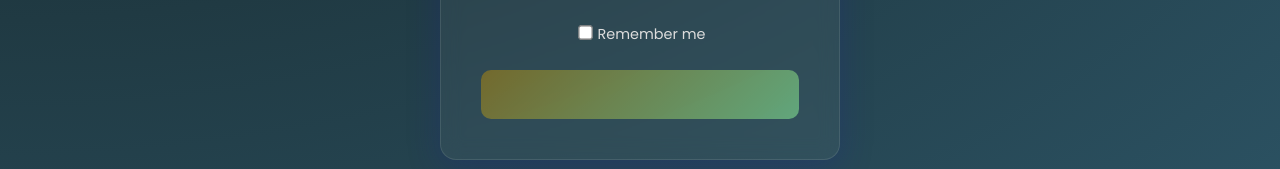
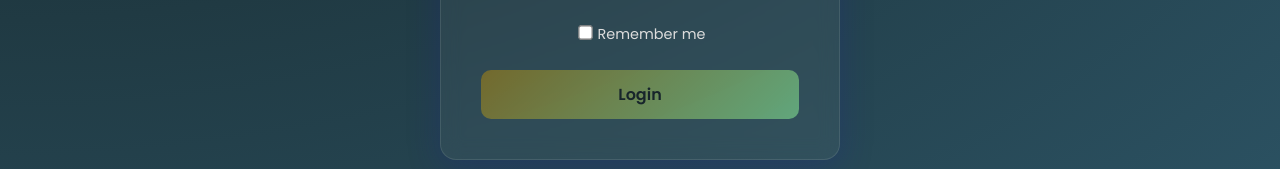
Before and after one commit to MackOfalda125/skill-based-badge-exam, a React (Create React App) app: page / in a window 1280 px wide. Shown: the part 546-715 px from the top of the page. Built offline with nearby package versions, Linux system fonts and the light colour scheme.

Commit message:
Update color of .submit-button

```diff
--- a/src/views/login/login.css
+++ b/src/views/login/login.css
@@ -82,7 +82,7 @@ label {
   padding: 12px;
   background: linear-gradient(135deg, #b88908, #92fe9d);
   border: none;
-  color: #0000;
+  color: #000;
   border-radius: 10px;
   cursor: pointer;
   transition: transform 0.3s, box-shadow 0.3s;
--- a/src/views/login/login.js
+++ b/src/views/login/login.js
@@ -132,6 +132,7 @@ function Login() {
         <button
           type="submit"
           className="submit-button"
+          placeholder="Login"
           disabled={!email || !password || emailError || passwordError || isSubmitting}
         >
           {isSubmitting ? 'Logging in...' : 'Login'}
```
